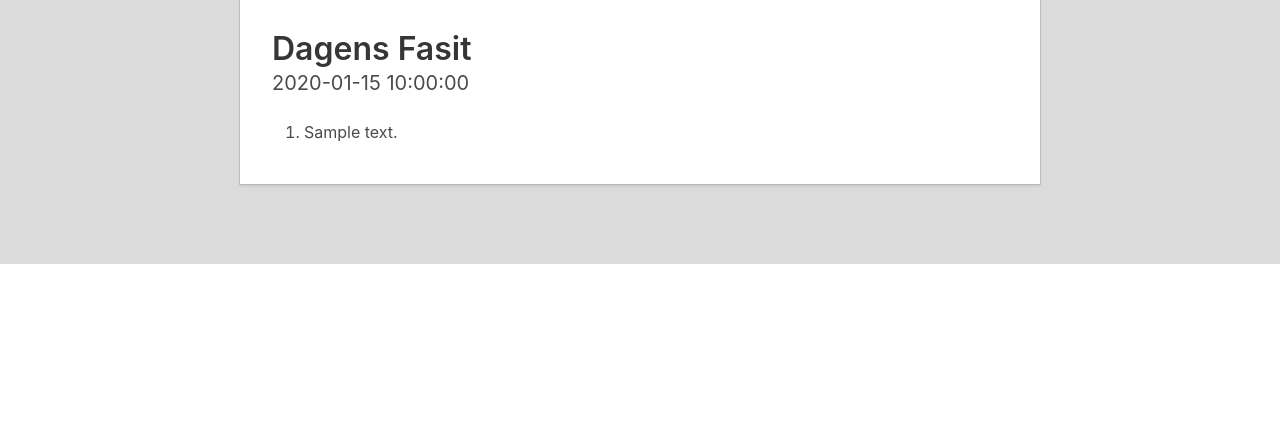
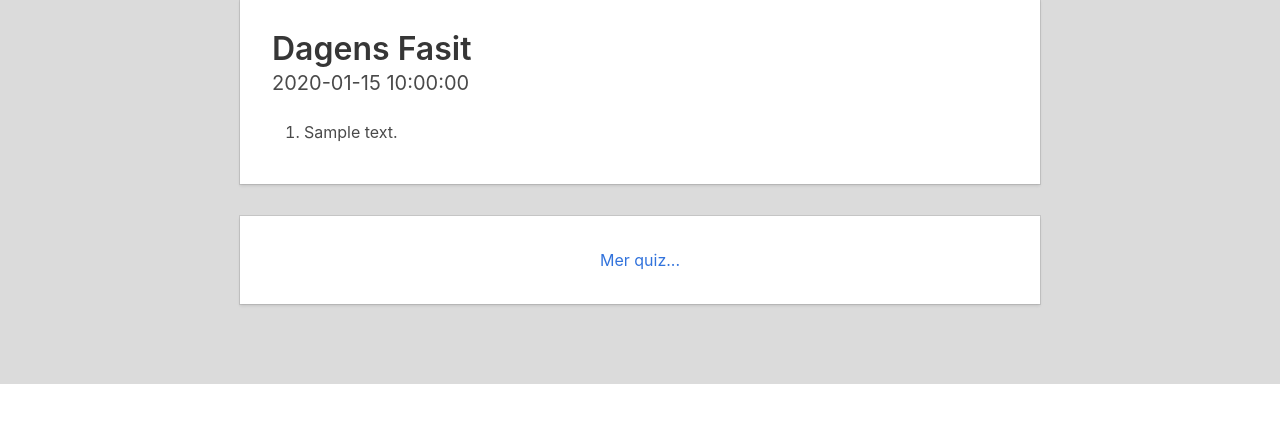
Before and after one commit to olehermanse/dagensquiz, a Flask app: template quiz_server/templates/index.html in a window 1280 px wide. Shown: the part 266-689 px from the top of the page. Run offline with Flask 2, Linux system fonts and the light colour scheme; the template is opened without the code that fills it: most values are stand-ins (such as "Sample title", 1, 10 or a date in 2020); parts of the project's set-up code (start-up, migrations or seed data) failed here and were passed over; some libraries are stand-ins or nearby versions.

Commit message:
More quiz button
Signed-off-by: Ole Herman Schumacher Elgesem <oleherman93@gmail.com>

```diff
--- a/quiz_server/main.py
+++ b/quiz_server/main.py
@@ -1,4 +1,5 @@
 import argparse
+import random
 
 from datetime import date
 
@@ -23,9 +24,14 @@ def root():
 def editor(quiz_id):
     if "favicon.ico" == quiz_id:
         abort(404)
+    if quiz_id == "random":
+        return redirect("/{}".format(random.randint(0,1000)))
     questions, answers = get_quiz(quiz_id)
+    subtitle = quiz_id
+    if "-" not in subtitle:
+        subtitle = "#"+subtitle
     return render_template(
-        'index.html', date=quiz_id, questions=questions, answers=answers)
+        'index.html', date=subtitle, questions=questions, answers=answers)
 
 
 def get_args():
--- a/quiz_server/templates/index.html
+++ b/quiz_server/templates/index.html
@@ -17,6 +17,10 @@
         padding: 2em;
         margin: auto auto 2em;
         max-width: 800px;
+      }
+      .centered {
+        display: flex;
+        justify-content: center;
       }
       @media (max-width: 600px) {
         .section {
@@ -58,6 +62,11 @@
           {% endfor %}
         </ol>
       </div>
+      <div class="centered main card container has-background-white">
+        <a href="/random">
+          Mer quiz...
+        </a>
+      </div>
     </section>
   </body>
 </html>
```
